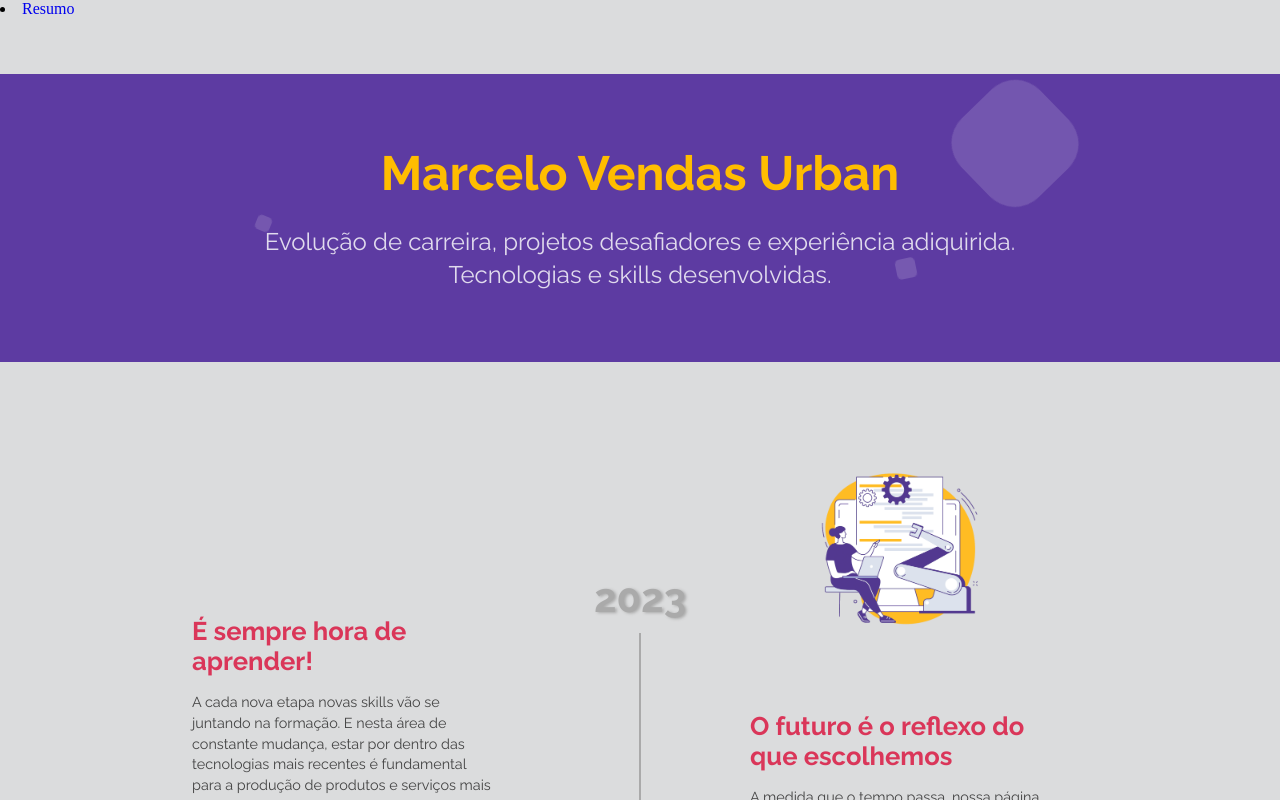
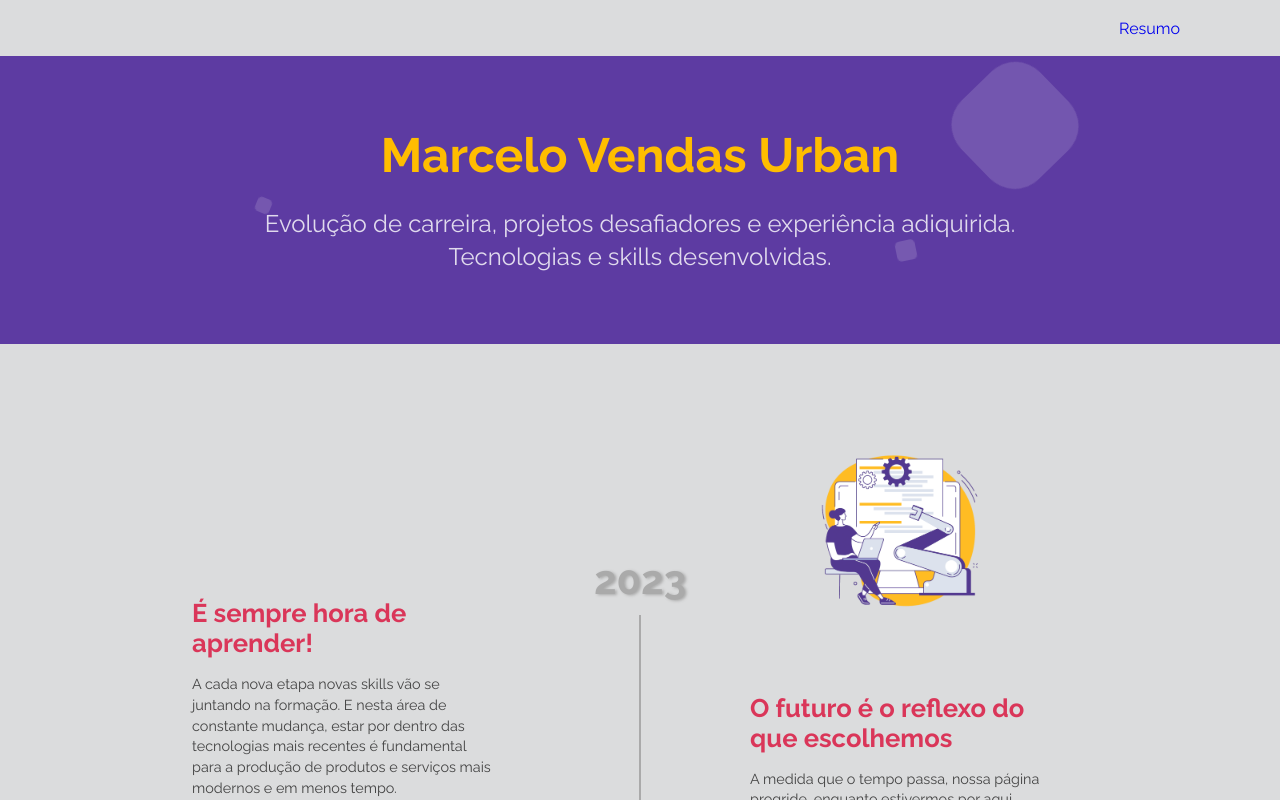
Before and after one commit to mvurban/curriculo, a Next.js app: page / in a window 1280 px wide. Shown: the top 800 px of the page. Built offline with nearby package versions, Linux system fonts and the light colour scheme.

Commit message:
criação do link e inicio da criação do summary

```diff
--- a/src/pages/index.module.scss
+++ b/src/pages/index.module.scss
@@ -1,9 +1,23 @@
   @import '../styles/colors.scss';
+
+.menu{
+   display: flex;
+   height: 7vh;
+   justify-content: flex-end;
+   align-items: center;
+   margin: 0 100px;
+
+   li{
+      list-style: none;
+      font-family: 'Raleway', sans-serif;
+      font-weight: 400;
+      gap: 20px;
+   }
+}
 
 .header{
    height: 18rem;
    width: 100%;
-   margin-top: 7vh;
    background-color: $secondary;
    position: relative;
 }
--- a/src/pages/index.tsx
+++ b/src/pages/index.tsx
@@ -15,7 +15,7 @@ export default function index() {
             <meta content="width=device-width, initial-scale=1" name="viewport" />
          </Head>
 
-         <menu>
+         <menu className={style.menu}>
             <li><Link href={'./Summary'} >Resumo</Link></li>
          </menu>
 
```
Also changed, not shown: src/pages/Summary/index.tsx (+6 -0 lines), src/assets/voltar.png (added).
